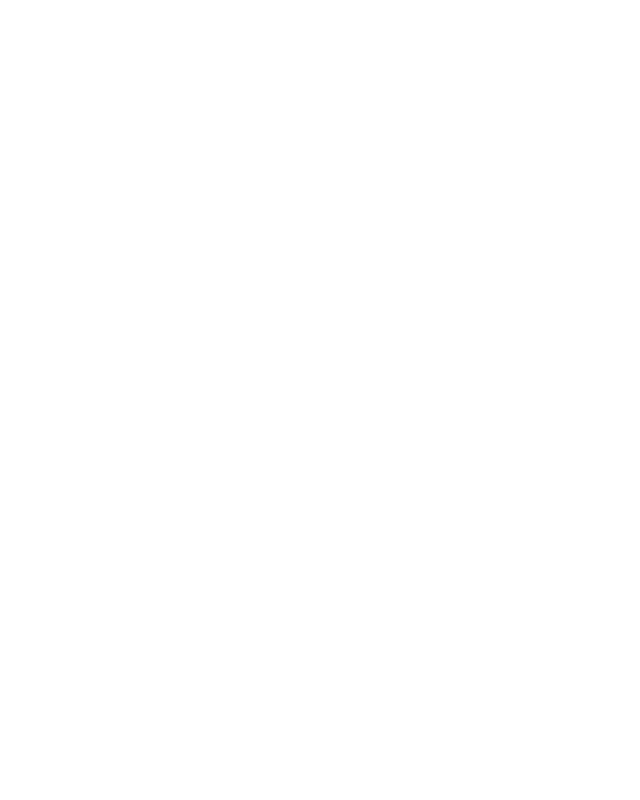
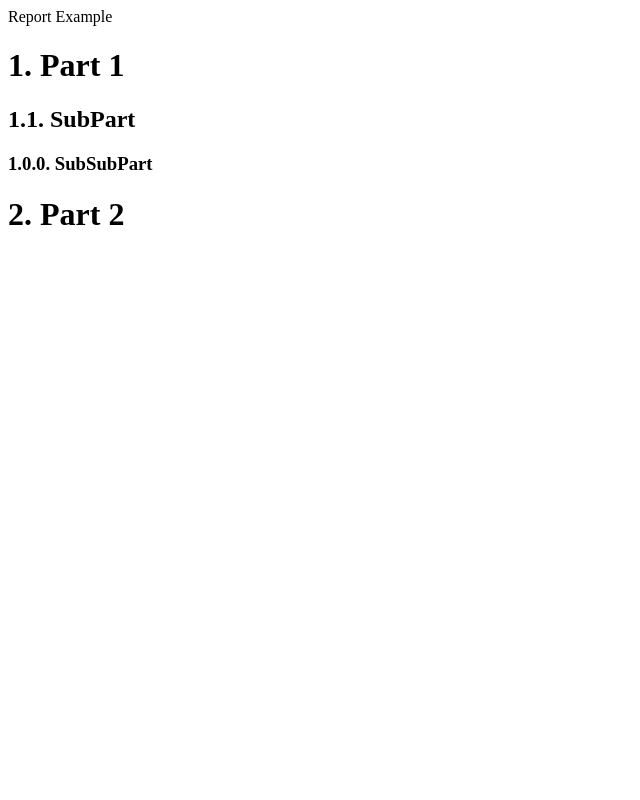
Before and after one commit to Molrn/graded-report-formatter, a Django app: page /grf/report/1/display in a window 1280 px wide. Before the commit the part shown is empty. Shown: the whole page, without its empty margins (0-640 px from the left). Run offline with Django 4.2, Linux system fonts and the light colour scheme; data comes from the database, SQL or seed files in the repository.

Commit message:
Feature : HTML report preview

```diff
--- /dev/null
+++ b/grf/static/grf/css/report-display.css
@@ -0,0 +1,35 @@
+body { counter-reset: section; }
+h1 { counter-reset: subsection; }
+h2 { counter-reset: subsubsection; }
+h3 { counter-reset: subsubsubsection; }
+h4 { counter-reset: subsubsubsubsection; }
+h5 { counter-reset: subsubsubsubsubsection; }
+
+h1::before {
+    counter-increment: section;
+    content: counter(section) ". ";
+}
+
+h2::before {
+    counter-increment: subsection;
+    content: counter(section) "." counter(subsection) ". ";
+}
+
+h3::before {
+    counter-increment: subsubsection;
+    content: counter(section) "." counter(subsection) "." counter(subsection) ". ";
+}
+
+h4::before {
+    counter-increment: subsubsubsection;
+    content: counter(section) "." counter(subsection) "." counter(subsection) ". " counter(subsubsection) ". ";
+}
+
+h5::before {
+    counter-increment: subsubsubsubsection;
+    content: counter(section) "." counter(subsection) "." counter(subsection) ". " counter(subsubsection) ". " counter(subsubsubsection) ". ";
+}
+
+h6::before {
+    content: counter(section) "." counter(subsection) "." counter(subsection) ". " counter(subsubsection) ". " counter(subsubsubsection) ". " counter(subsubsubsubsection) ". ";
+}
--- a/grf/templates/report/display.html
+++ b/grf/templates/report/display.html
@@ -0,0 +1,23 @@
+{% load static %}
+
+<link rel="stylesheet" href="{% static 'grf/css/report-display.css' %}">
+
+<div id="report-title">{{ report.title }}</div>
+{% for report_part in report.reportpart_set.all|dictsort:"order" %}
+    {% if report_part.is_included %}
+        <div class="report-part">
+            <h1 class="counter" id="part-{{ report_part.id }}">{{ report_part.title }}</h1>
+            </div>
+            <div class="content">
+                <div class="part-content">{{ report_part.introduction|safe }}</div>
+                {% if report_part.reportsubpart_set.all %}
+                <div class="subparts">
+                    {% for subpart in report_part.reportsubpart_set.all|dictsort:"order" %}
+                        {% include "report/subpart-display.html" with subpart=subpart is_graded=report_part.is_graded depth=2 %}
+                    {% endfor %}
+                </div>
+                {% endif %}
+            </div>
+        </div>
+    {% endif %}
+{% endfor %}
--- a/grf/templates/report/edit.html
+++ b/grf/templates/report/edit.html
@@ -23,6 +23,9 @@
     <div class="buttons">
         <button id="save-button">Save</button>
         <button id="json-export-button">Export to JSON</button>
+        <a href="/grf/report/{{ report.id }}/display">
+            <button>HTML preview</button>
+        </a>
         <button id="pdf-export-button">Export to PDF</button>
         <button id="word-export-button">Export to WORD</button>
     </div>
--- /dev/null
+++ b/grf/templates/report/subpart-display.html
@@ -0,0 +1,22 @@
+{% load static %}
+{% if subpart.is_included %}
+    <div class="report-part">
+        <h{{ depth }} class="counter" id="subpart-{{ subpart.id }}">
+            {{ subpart.title }}
+            {% if is_graded and subpart.grade is not None %}
+                <img class="grade-image" src="/static/grf/images/grade-{{ subpart.grade }}.png">
+            {% endif %}
+        </h{{ depth }}>
+        {% if subpart.is_intro_included %}
+            <div class="subpart-introduction">{{ subpart.introduction|safe }}</div>
+        {% endif %}
+        <div class="subpart-content">{{ subpart.content|safe }}</div>
+        {% if subpart.reportsubpart_set.all %}
+            <div class="subparts">
+                {% for subpart in subpart.reportsubpart_set.all|dictsort:"order" %}
+                    {% include "report/subpart-display.html" with subpart=subpart is_graded=False depth=depth|add:1 %}
+                {% endfor %}
+            </div>
+    </div>
+    {% endif %}
+{% endif %}
```
Also changed, not shown: grf/static/grf/images/grade-1.png (added), grf/static/grf/images/grade-2.png (added), grf/static/grf/images/grade-3.png (added), grf/static/grf/images/grade-4.png (added), grf/static/grf/images/grade-5.png (added).
